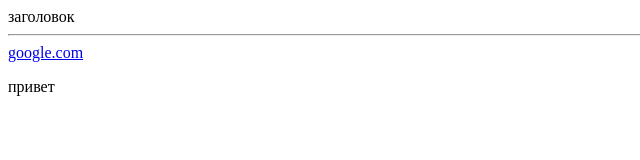
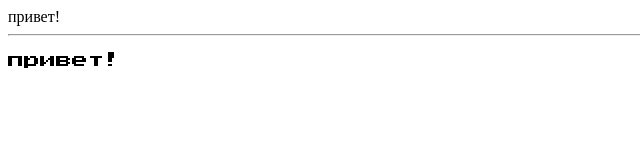
Before and after one commit to gleb860/-, a plain HTML site: page index.html in a window 1280 px wide. Shown: the whole page, without its empty margins (0-640 px from the left). Drawn offline with Linux system fonts and the light colour scheme.

Commit message:
no message

```diff
--- a/index.html
+++ b/index.html
@@ -1,16 +1,23 @@
-<!DOCTYPE html>
+<!DOCTYPE HTML>
 <html>
-  <header>заголовок</header>
-  <hr>
-  <a href=” ”>google.com</a>
 
   <head>
     <meta charset="utf-8">
-    <title>заголовок</title>
+    <title>стили</title>
+    <header>привет!</header>
+    <hr>
+    <style>
+      @import url('https://fonts.googleapis.com/css2?family=Press+Start+2P&display=swap');
+      p{
+font-family: 'Press Start 2P', cursive;
+}
+
+
+    </style>
   </head>
 
   <body>
-    <p> привет </p>
+    <p>привет!</p>
   </body>
 
 </html>
```
